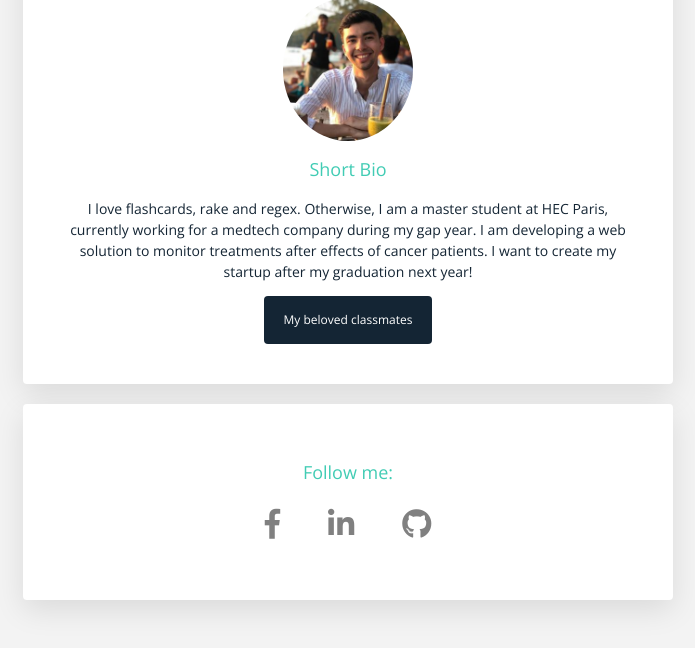
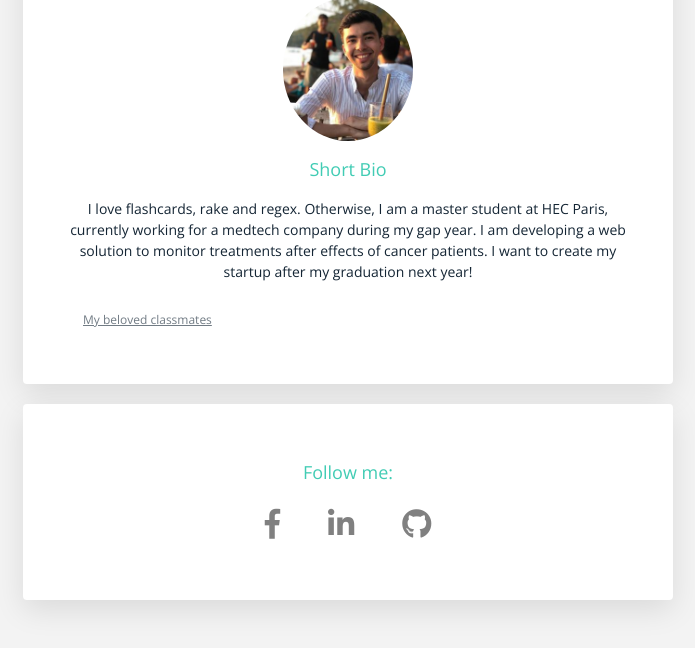
Before and after one commit to ad6ellam/profile, a plain HTML site: page index.html in a window 1280 px wide. Shown: the part 130-778 px from the top of the page, without its empty margins (292-987 px from the left). Drawn offline with nearby package versions, Linux system fonts and the light colour scheme.

Commit message:
Make my style prettier

```diff
--- a/style.css
+++ b/style.css
@@ -53,14 +53,22 @@ p {
 }
 
 .btn-grey {
+  color: 142534;
+  border: 1px solid 142534;
+  background-color: white;
+  border-radius: 50px;
+  padding: 15px 20px;
+  font-weight: lighter;
+  opacity: 0.6;
+  display: flex;
+  font-size: 12px;
+}
+
+.btn-grey:hover {
+  opacity: 1;
+  text-decoration: none;
   background-color: 142534;
-  color: white;
-  padding: 15px 20px;
-  border-radius: 4px;
-  display: inline-block;
-  text-decoration: none;
-  font-size: 12px;
-
+  color:red;
 }
 
 .list-inline > li {
```
